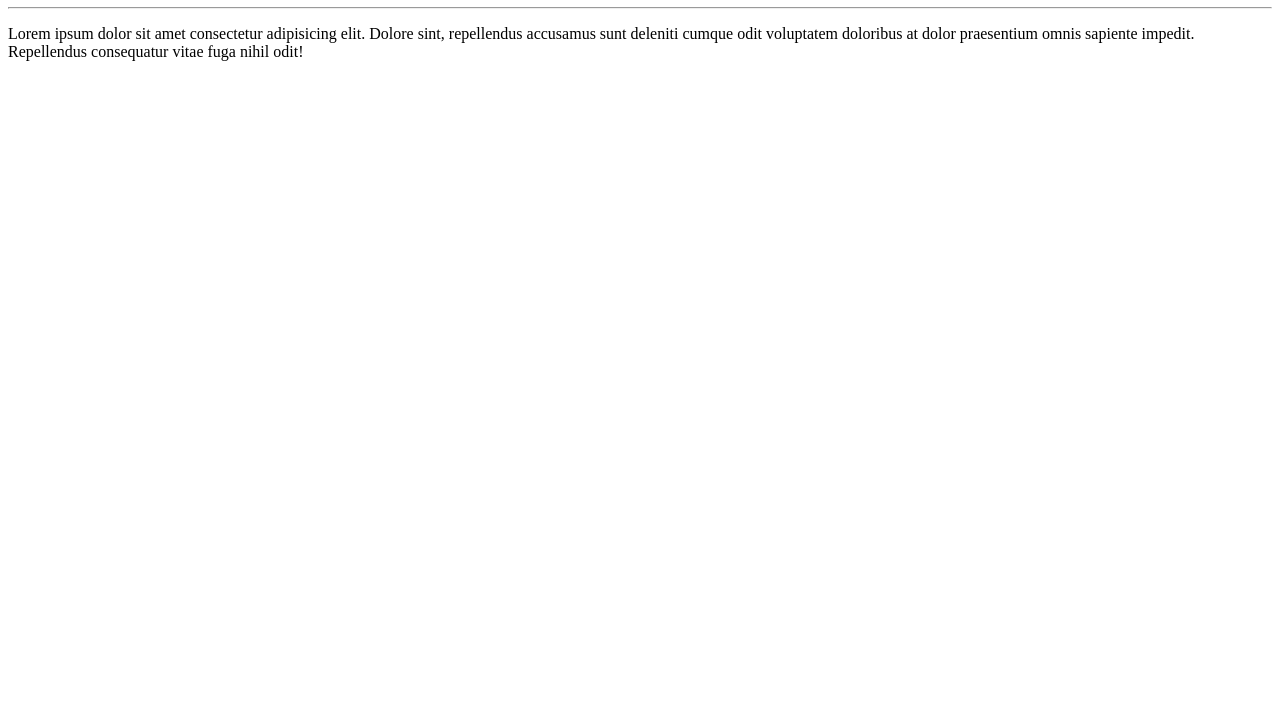
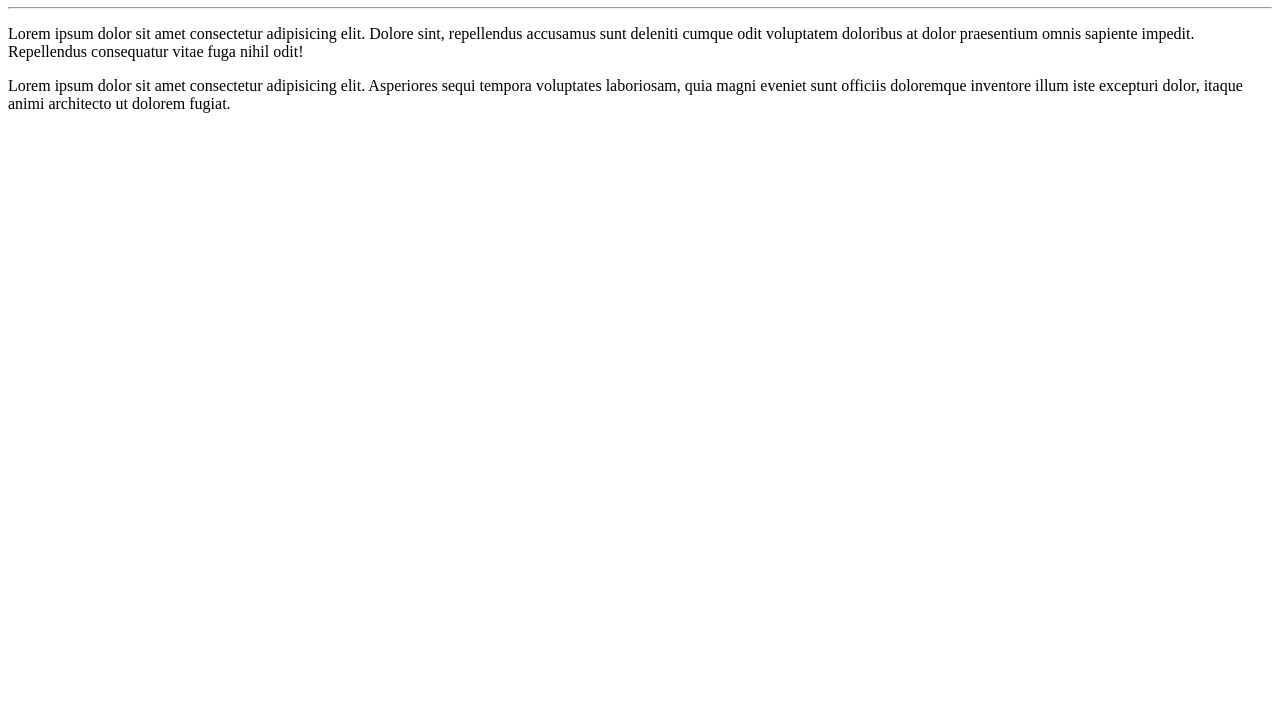
Before and after one commit to beatrizfiochi/HTML_CSS_parte1, a plain HTML site: page site_novo/index.html in a window 1280 px wide. Shown: the part 73-800 px from the top of the page. Drawn offline with Linux system fonts and the light colour scheme.

Commit message:
Adicionei um parágrafo

```diff
--- a/site_novo/index.html
+++ b/site_novo/index.html
@@ -10,5 +10,6 @@
     <h1>Olá, mundo!</h1>
     <hr>
     <p>Lorem ipsum dolor sit amet consectetur adipisicing elit. Dolore sint, repellendus accusamus sunt deleniti cumque odit voluptatem doloribus at dolor praesentium omnis sapiente impedit. Repellendus consequatur vitae fuga nihil odit!</p>
+    <p>Lorem ipsum dolor sit amet consectetur adipisicing elit. Asperiores sequi tempora voluptates laboriosam, quia magni eveniet sunt officiis doloremque inventore illum iste excepturi dolor, itaque animi architecto ut dolorem fugiat.</p>
 </body>
 </html>
```
